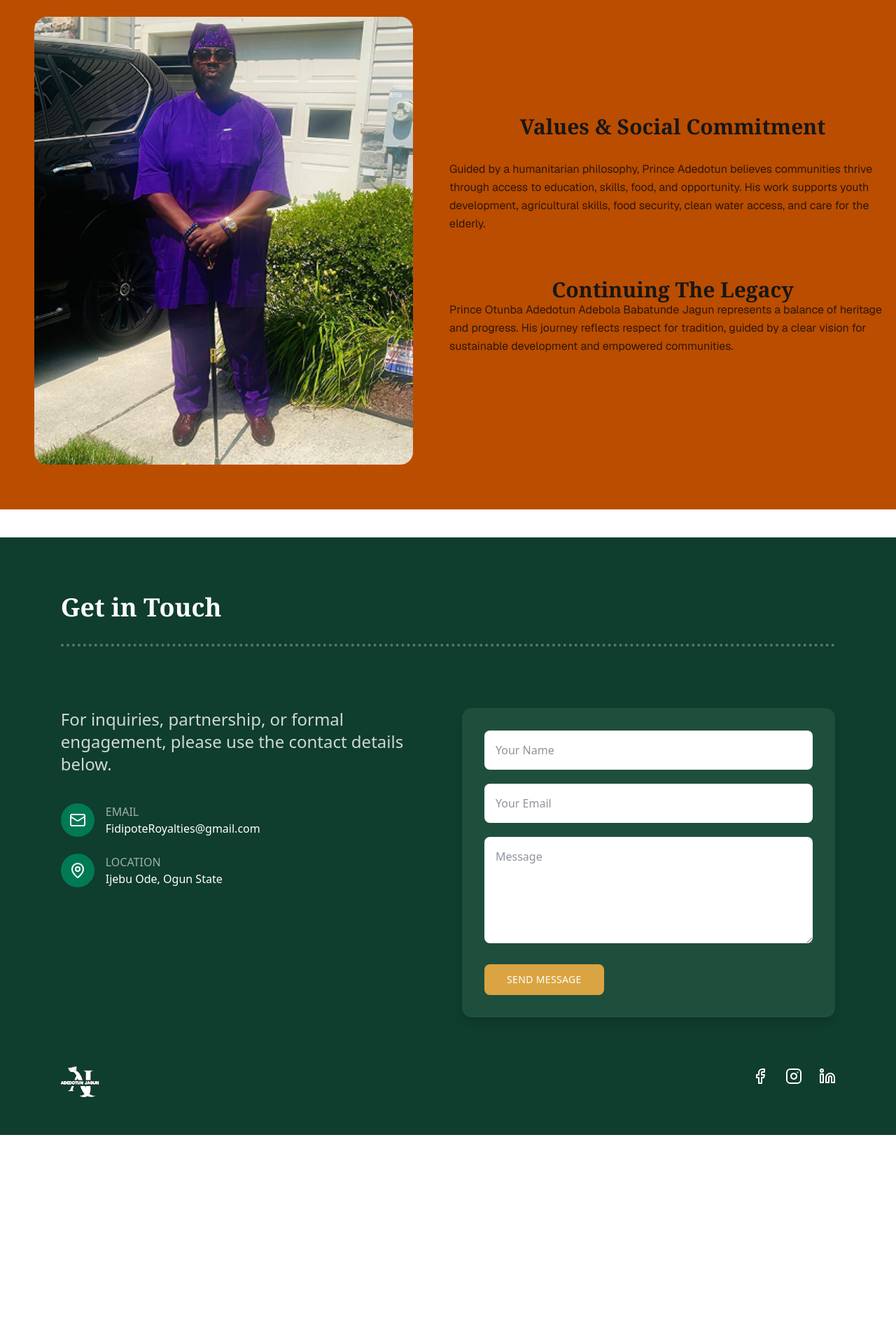
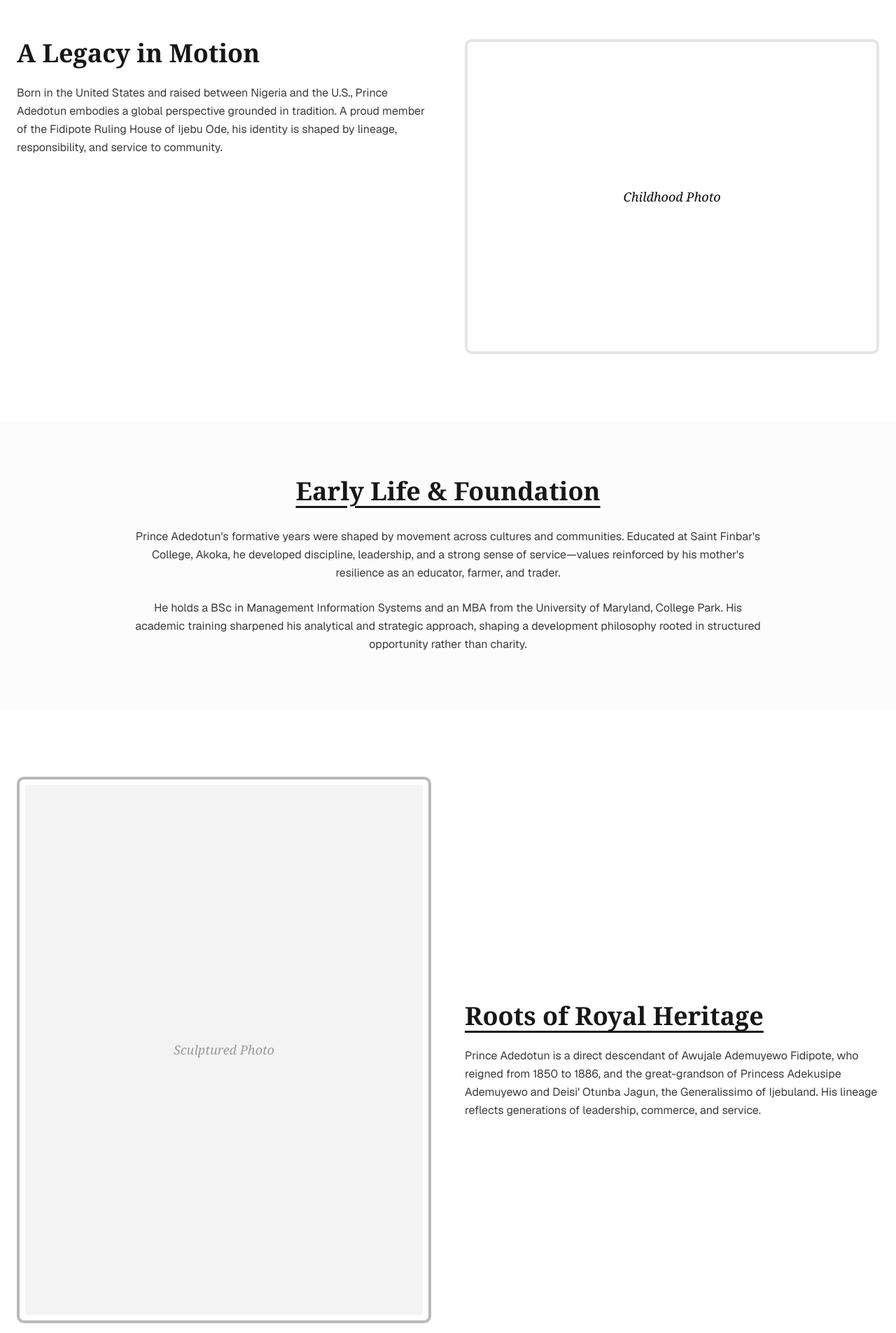
Before and after one commit to Guns-akimbo/Prince-Jagun-Portfolio-, a Next.js app: page /about in a window 1280 px wide. Shown: the part 520-2425 px from the top of the page at 70% size. Before the commit the page ends 2142 px from the top, so only its background shows below. Built offline with nearby package versions, Linux system fonts and the light colour scheme.

Commit message:
about us worked

```diff
--- a/src/app/(pages)/about/page.tsx
+++ b/src/app/(pages)/about/page.tsx
@@ -7,9 +7,162 @@ const AboutPage = () => {
   return (
     <>
       <Header />
+      <main className="w-full">
         <div className="  bg-[url('/images/frame7.svg')] bg-cover w-[100%] bg-no-repeat   opacity- h-[60vh]"></div>
-      <div className="container mx-auto py-16 lg:py-14 mb-10 max-w-9xl bg-amber-700">
-        <div className="grid lg:grid-cols-2 gap-1 items-start  ">
+        <div className="container mx-auto px-6 py-16 lg:py-24">
+          <div className="grid lg:grid-cols-2 gap-12 items-start">
+            <motion.div
+              initial={{ opacity: 0, y: 30 }}
+              whileInView={{ opacity: 1, y: 0 }}
+              viewport={{ once: true }}
+              transition={{ duration: 0.6 }}
+            >
+              <h2 className="font-serif text-3xl md:text-4xl font-bold text-primary mb-6">
+                A Legacy in Motion
+              </h2>
+              <p className="font-sans text-foreground/80 leading-relaxed mb-4">
+                Born in the United States and raised between Nigeria and the
+                U.S., Prince Adedotun embodies a global perspective grounded in
+                tradition. A proud member of the Fidipote Ruling House of Ijebu
+                Ode, his identity is shaped by lineage, responsibility, and
+                service to community.
+              </p>
+            </motion.div>
+
+            <motion.div
+              initial={{ opacity: 0, x: 30 }}
+              whileInView={{ opacity: 1, x: 0 }}
+              viewport={{ once: true }}
+              transition={{ duration: 0.6, delay: 0.2 }}
+              className="relative"
+            >
+              <div className="border-4 border-gold/60 p-2 rounded-lg">
+                <div className="bg-gold/10 aspect-[4/3] rounded flex items-center justify-center">
+                  <span className="text-gold/60 font-serif text-lg italic">
+                    Childhood Photo
+                  </span>
+                </div>
+              </div>
+            </motion.div>
+          </div>
+        </div>
+        <div className="bg-muted/30 py-16 lg:py-20">
+          <div className="container mx-auto px-6">
+            <motion.div
+              initial={{ opacity: 0, y: 30 }}
+              whileInView={{ opacity: 1, y: 0 }}
+              viewport={{ once: true }}
+              transition={{ duration: 0.6 }}
+              className="max-w-4xl mx-auto text-center"
+            >
+              <h2 className="font-serif text-3xl md:text-4xl font-bold text-primary mb-8 underline decoration-gold/50 underline-offset-8">
+                Early Life & Foundation
+              </h2>
+              <p className="font-sans text-foreground/80 leading-relaxed mb-6">
+                Prince Adedotun&apos;s formative years were shaped by movement across
+                cultures and communities. Educated at Saint Finbar&apos;s College,
+                Akoka, he developed discipline, leadership, and a strong sense
+                of service—values reinforced by his mother&apos;s resilience as an
+                educator, farmer, and trader.
+              </p>
+              <p className="font-sans text-foreground/80 leading-relaxed">
+                He holds a BSc in Management Information Systems and an MBA from
+                the University of Maryland, College Park. His academic training
+                sharpened his analytical and strategic approach, shaping a
+                development philosophy rooted in structured opportunity rather
+                than charity.
+              </p>
+            </motion.div>
+          </div>
+        </div>
+
+        {/* Roots of Royal Heritage */}
+        <div className="container mx-auto px-6 py-16 lg:py-24">
+          <div className="grid lg:grid-cols-2 gap-12 items-center">
+            <motion.div
+              initial={{ opacity: 0, x: -30 }}
+              whileInView={{ opacity: 1, x: 0 }}
+              viewport={{ once: true }}
+              transition={{ duration: 0.6 }}
+              className="order-2 lg:order-1"
+            >
+              <div className="relative">
+                <div className="border-4 border-primary/30 p-2 rounded-lg">
+                  <div className="bg-primary/5 aspect-[3/4] rounded flex items-center justify-center">
+                    <span className="text-primary/40 font-serif text-lg italic text-center px-4">
+                      Sculptured Photo
+                    </span>
+                  </div>
+                </div>
+                <p className="text-sm text-foreground/60 italic mt-3 text-center">
+                  A sculptured of Awujale S. K. Adesona
+                </p>
+              </div>
+            </motion.div>
+
+            <motion.div
+              initial={{ opacity: 0, x: 30 }}
+              whileInView={{ opacity: 1, x: 0 }}
+              viewport={{ once: true }}
+              transition={{ duration: 0.6, delay: 0.2 }}
+              className="order-1 lg:order-2"
+            >
+              <h2 className="font-serif text-3xl md:text-4xl font-bold text-primary mb-6 underline decoration-gold/50 underline-offset-8">
+                Roots of Royal Heritage
+              </h2>
+              <p className="font-sans text-foreground/80 leading-relaxed">
+                Prince Adedotun is a direct descendant of Awujale Ademuyewo
+                Fidipote, who reigned from 1850 to 1886, and the great-grandson
+                of Princess Adekusipe Ademuyewo and Deisi&apos; Otunba Jagun, the
+                Generalissimo of Ijebuland. His lineage reflects generations of
+                leadership, commerce, and service.
+              </p>
+            </motion.div>
+          </div>
+        </div>
+
+        <div className="bg-primary py-16 lg:py-20">
+          <div className="container mx-auto px-6">
+            <div className="grid lg:grid-cols-2 gap-12 items-center">
+              <motion.div
+                initial={{ opacity: 0, y: 30 }}
+                whileInView={{ opacity: 1, y: 0 }}
+                viewport={{ once: true }}
+                transition={{ duration: 0.6 }}
+              >
+                <h2 className="font-serif text-3xl md:text-4xl font-bold text-gold mb-6 underline decoration-gold-light/50 underline-offset-8">
+                  Lineage of Leadership
+                </h2>
+                <p className="font-sans text-primary-foreground/90 leading-relaxed mb-4">
+                  The Jagun family legacy extends beyond royalty into enterprise
+                  and national contribution. His grandparents, Prince Rabia
+                  Adeniji Jagun—a prominent cocoa merchant—and Princess Atheja
+                  Jagun, established a foundation of economic leadership and
+                  civic responsibility. The family home in Fidipote, Ijebu Ode
+                  remains a symbol of continuity and service.
+                </p>
+              </motion.div>
+
+              <motion.div
+                initial={{ opacity: 0, scale: 0.95 }}
+                whileInView={{ opacity: 1, scale: 1 }}
+                viewport={{ once: true }}
+                transition={{ duration: 0.6, delay: 0.2 }}
+                className="relative"
+              >
+                <div className="bg-gold/20 p-3 rounded-xl">
+                  <div className="bg-primary-foreground/10 aspect-[4/3] rounded-lg flex items-center justify-center">
+                    <span className="text-gold/60 font-serif text-lg italic">
+                      Family Heritage Photo
+                    </span>
+                  </div>
+                </div>
+              </motion.div>
+            </div>
+          </div>
+        </div>
+        <div className="py-16 lg:py-14 mb-10 w-full ">
+          <div className="grid lg:grid-cols-2 gap-1 items-start bg-red-600 mx-auto ">
             <motion.div
               initial={{ opacity: 0, x: -30 }}
               whileInView={{ opacity: 1, x: 0 }}
@@ -37,7 +190,7 @@ const AboutPage = () => {
               viewport={{ once: true }}
               transition={{ duration: 0.6, delay: 0.2 }}
             >
-            <div className="flex flex-col justify-center items-center h-160 w-full">
+              <div className="flex flex-col justify-center items-center h-160  bg-amber-600  max-w-4xl">
                 <h2 className="font-serif text-3xl md:text-3xl font-bold text-primary mb-8 ">
                   Values & Social Commitment
                 </h2>
@@ -45,8 +198,8 @@ const AboutPage = () => {
                   Guided by a humanitarian philosophy, Prince Adedotun believes
                   communities thrive through access to education, skills, food,
                   and opportunity. His work supports youth development,
-                agricultural skills, food security, clean water access, and care
-                for the elderly.
+                  agricultural skills, food security, clean water access, and
+                  care for the elderly.
                 </p>
 
                 <h3 className="font-serif text-2xl md:text-3xl font-bold text-primary mt-8">
@@ -62,6 +215,7 @@ const AboutPage = () => {
             </motion.div>
           </div>
         </div>
+      </main>
 
       <Footer />
     </>
```
Lines whose indentation alone changed are shown as unchanged.
